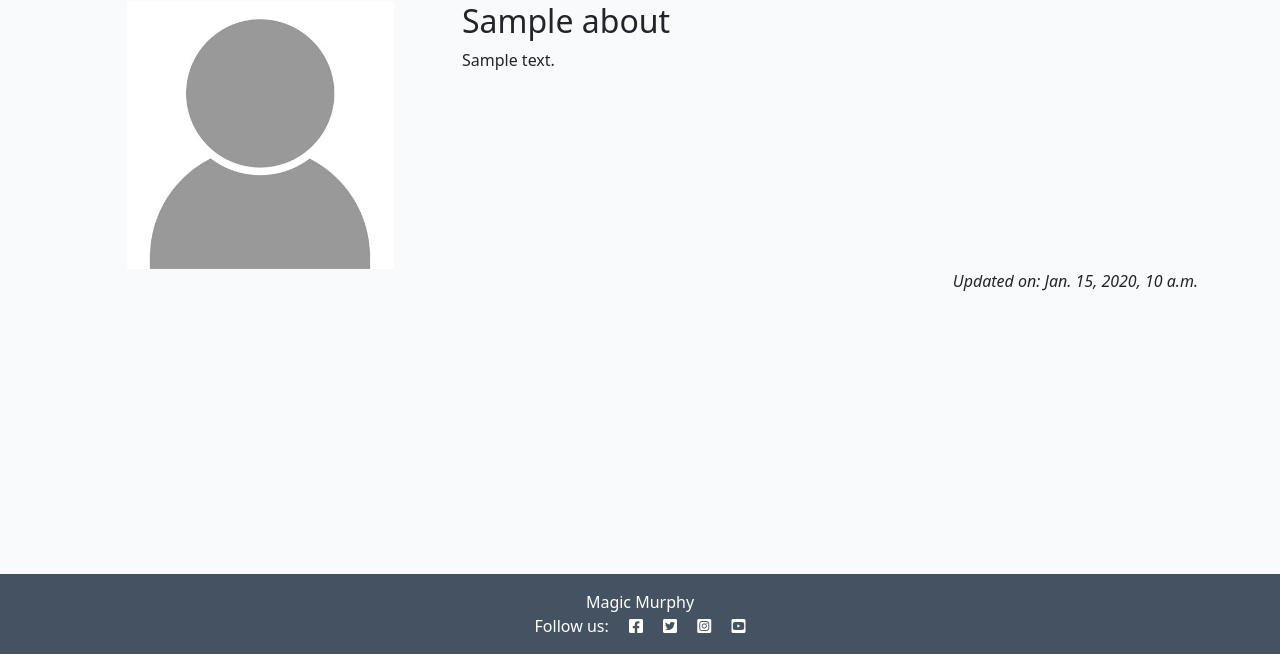
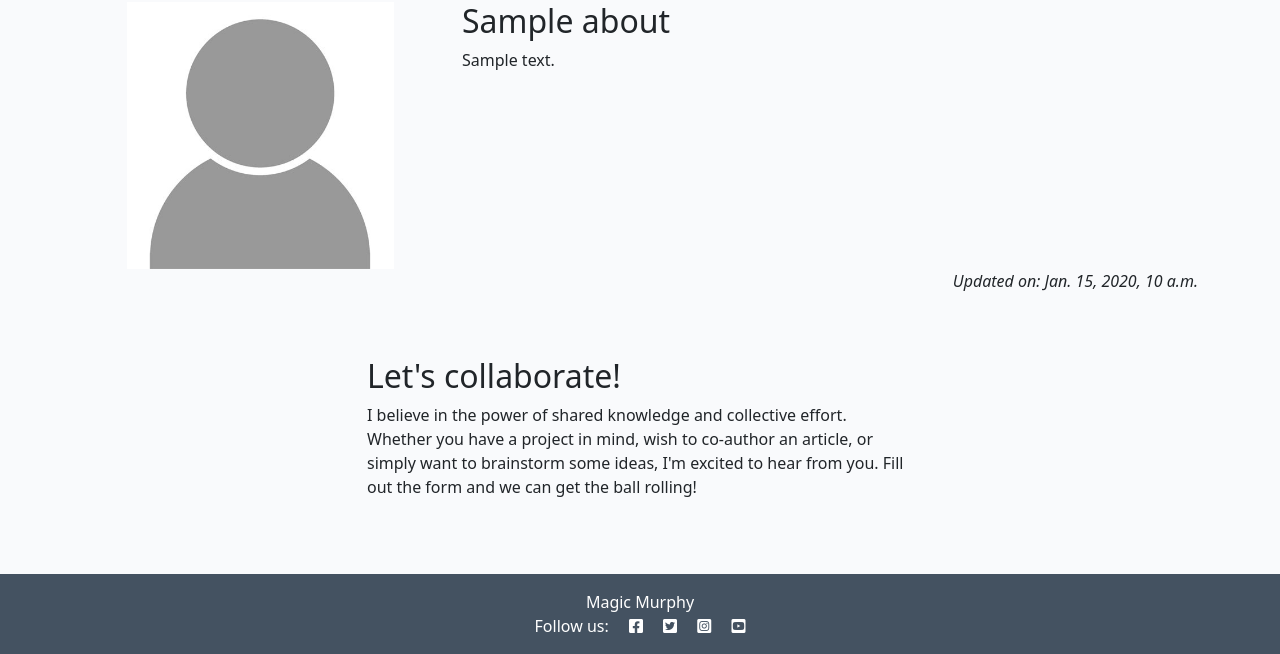
Before and after one commit to garethrogers28/codestars_blog, a Django app: page /about/ in a window 1280 px wide. Shown: the part 146-800 px from the top of the page. Run offline with Django 4.2, Linux system fonts and the light colour scheme; tables that the repository leaves empty hold one stand-in row (values such as "Sample post").

Commit message:
Create new collaborate request model, update admin and html pages

```diff
--- a/about/models.py
+++ b/about/models.py
@@ -9,3 +9,12 @@ class About(models.Model):
 
     def __str__(self):
         return self.title
+
+class CollaborateRequest(models.Model):
+    name = models.CharField(max_length=200)
+    email = models.EmailField()
+    message = models.TextField()
+    read = models.BooleanField(default=False)
+
+    def __str__(self):
+        return f"Collaboration request from {self.name}"
--- a/about/templates/about/about.html
+++ b/about/templates/about/about.html
@@ -1,23 +1,35 @@
 {% extends 'base.html' %}
-{% block content %}
 {% load static %}
 
+{% block content %}
 <div class="container mt-5">
     <div class="row">
-        <div class="col-4 text-center">
+        <div class="col-12 col-md-4 text-center">
             <img src="{% static 'images/nobody.jpg' %}" width="75%">
         </div>
-        <div class="col-8">
-            <!-- Title goes between these h2 tags -->
+        <div class="col-12 col-md-8">
             <h2>{{ about.title }}</h2>
-            <!-- Content goes directly underneath this -->
             {{ about.content | safe }}
         </div>
     </div>
     <div class="row">
         <div class="col text-right">
             <!-- Updated on field goes in here -->
-            <p class="text-end"><em>Updated on: {{ about.updated_on }} </em></p>
+
+            <p class="text-end"><em>Updated on: {{ about.updated_on }}</em></p>
+        </div>
+    </div>
+    <div class="row justify-content-center">
+        <div class="col-12 col-md-6 my-5">
+            <h2>Let's collaborate!</h2>
+            <p>I believe in the power of shared knowledge and collective effort.
+                Whether you have a project in mind, wish to co-author
+                an article, or simply want to brainstorm some ideas,
+                I'm excited to hear from you. Fill out the form
+                and we can get the ball rolling!</p>
+
+            <!-- add your form here. Your submit button should
+                                have the classes of btn, btn-secondary -->
         </div>
     </div>
 </div>
--- a/blog/views.py
+++ b/blog/views.py
@@ -34,6 +34,7 @@ def post_detail(request, slug):
     comment_count = post.comments.filter(approved=True).count()
 
     if request.method == "POST":
+        print("Received a POST request")
         comment_form = CommentForm(data=request.POST)
         if comment_form.is_valid():
             comment = comment_form.save(commit=False)
@@ -45,6 +46,9 @@ def post_detail(request, slug):
         'Comment submitted and awaiting approval'
     )
     comment_form = CommentForm()
+    print("About to render template")
+
+
 
     return render(
         request,
```
Also changed, not shown: about/admin.py (+13 -2 lines).
